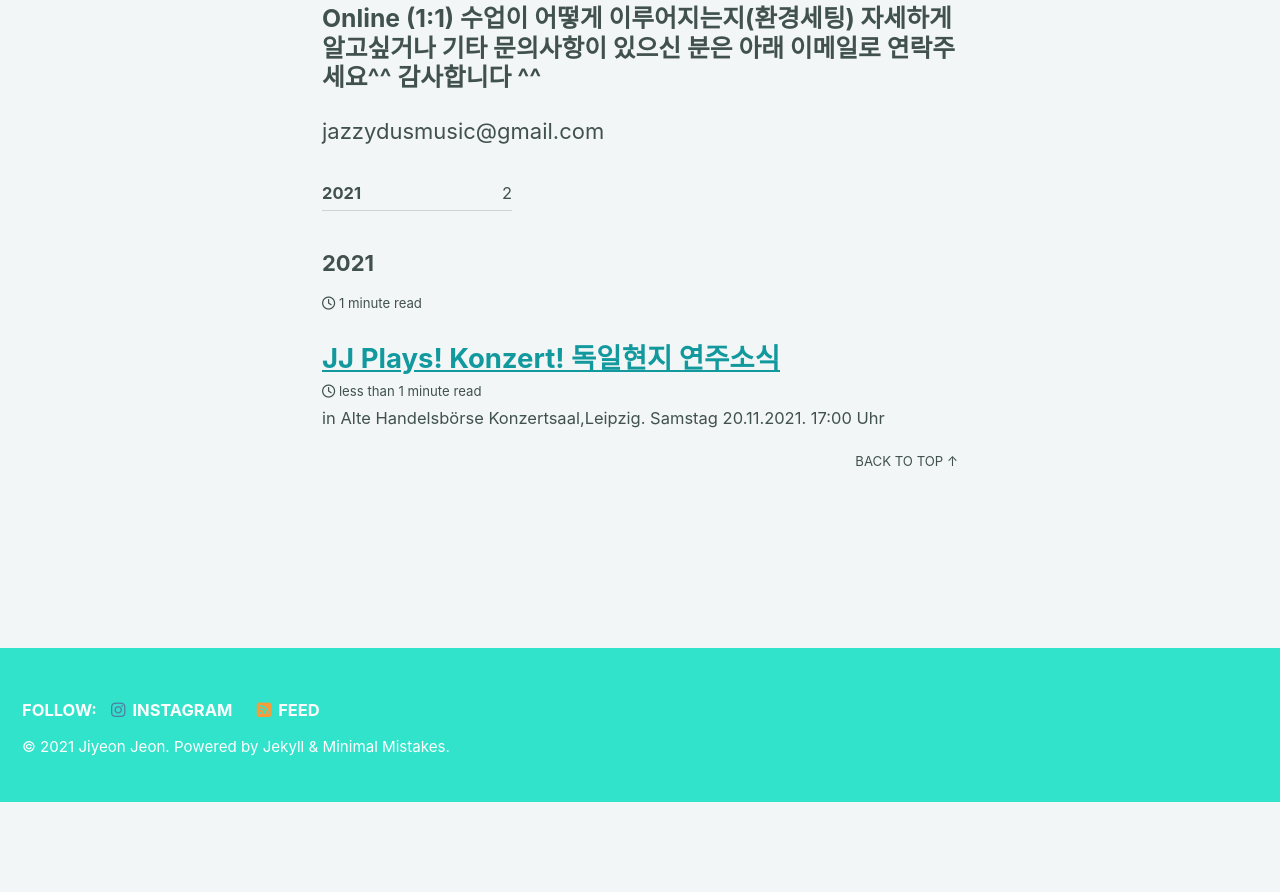
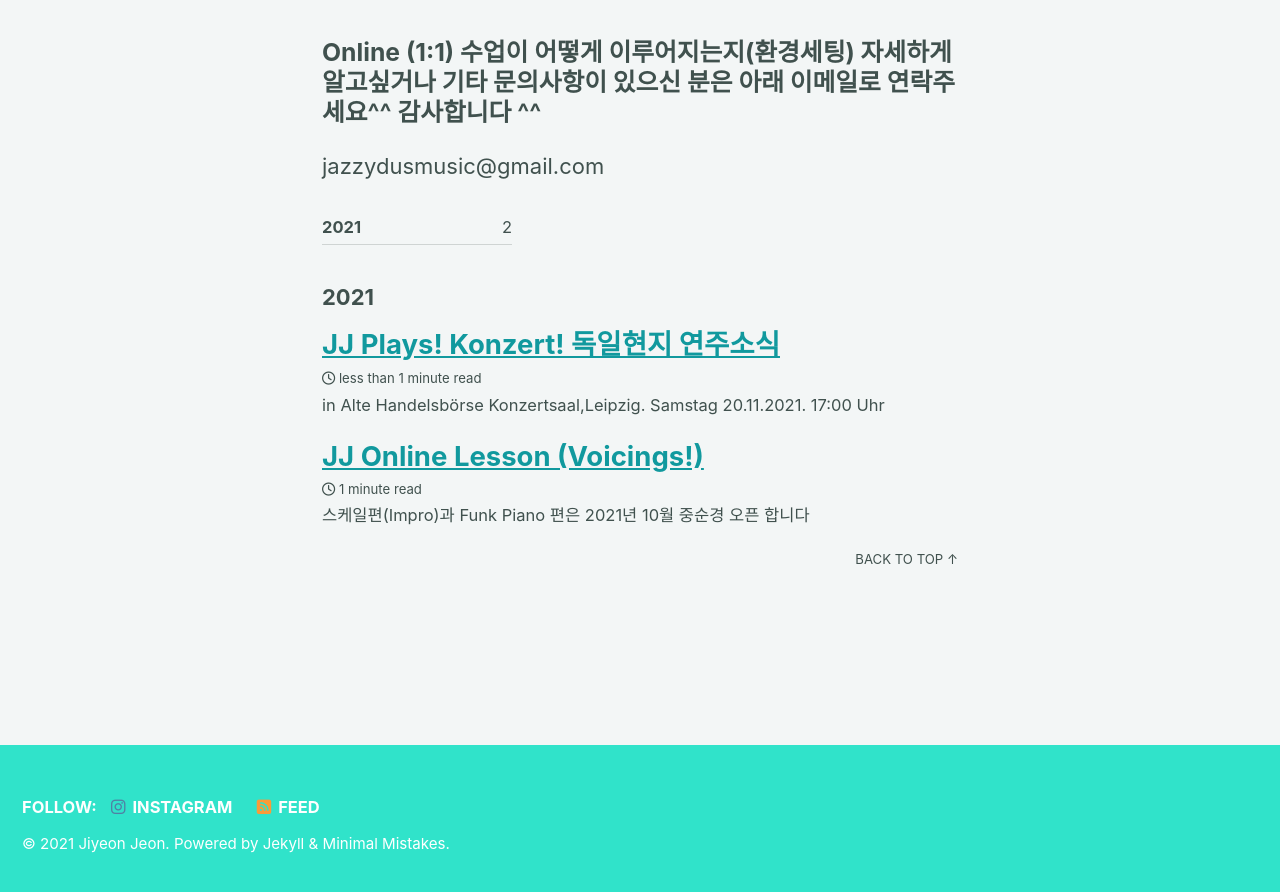
Before and after one commit to jjmusic-online/jjmusic-online.github.io, a Jekyll site: the page built from _posts/2021-07-05-my-first-post.md, in a window 1280 px wide and 900 px high, scrolled down 3841 px. Shown: the top 892 px of the window. Built offline with Jekyll 4.4.1, drawn with Linux system fonts in a browser that asks for light colours; cached includes are drawn as plain includes; nearby versions of some CDN libraries; before the commit the page ends 4644 px from its top, so only the background shows below that; some of the changed text lies outside the part shown.

Commit message:
Update 2021-07-05-my-first-post.md

```diff
--- a/_posts/2021-07-05-my-first-post.md
+++ b/_posts/2021-07-05-my-first-post.md
@@ -1,6 +1,6 @@
 ---
 layout: posts
-title: "JJ Online Lesson (Voicings!)
+title: "JJ Online Lesson (Voicings!)"
 date: 2021-07-05
 ---
 
```
